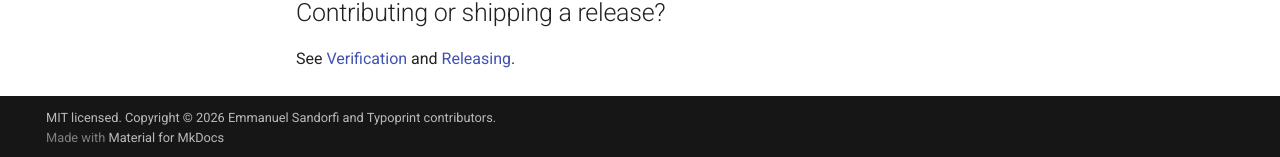
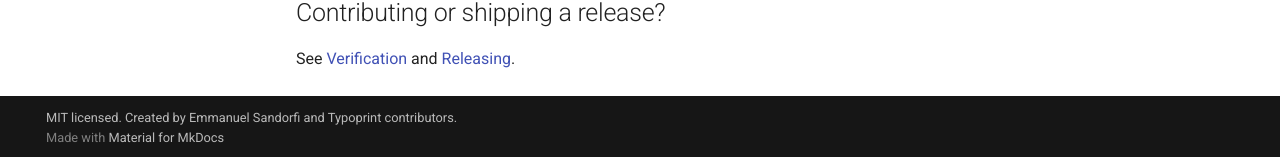
Before and after one commit to esandorfi/typoprint, an MkDocs documentation site: the page built from docs/README.md, in a window 1280 px wide. Shown: the part 760-917 px from the top of the page. Built offline with MkDocs 1.6.1 and Material for MkDocs 9.7.7, drawn with Linux system fonts in a browser that asks for light colours; comment, search, counter and statistics services are not loaded.

Commit message:
Add code of conduct using GitHub reporting; drop copyright symbol

```diff
--- a/mkdocs.yml
+++ b/mkdocs.yml
@@ -3,7 +3,7 @@
 site_url: https://esandorfi.github.io/typoprint/
 repo_url: https://github.com/esandorfi/typoprint
 repo_name: esandorfi/typoprint
-copyright: "MIT licensed. Copyright © 2026 Emmanuel Sandorfi and Typoprint contributors."
+copyright: "MIT licensed. Created by Emmanuel Sandorfi and Typoprint contributors."
 edit_uri: edit/main/docs/
 strict: true
 
```
Also changed, not shown: CODE_OF_CONDUCT.md (added, +15 -0 lines), CONTRIBUTING.md (+2 -0 lines), 2 other files.
